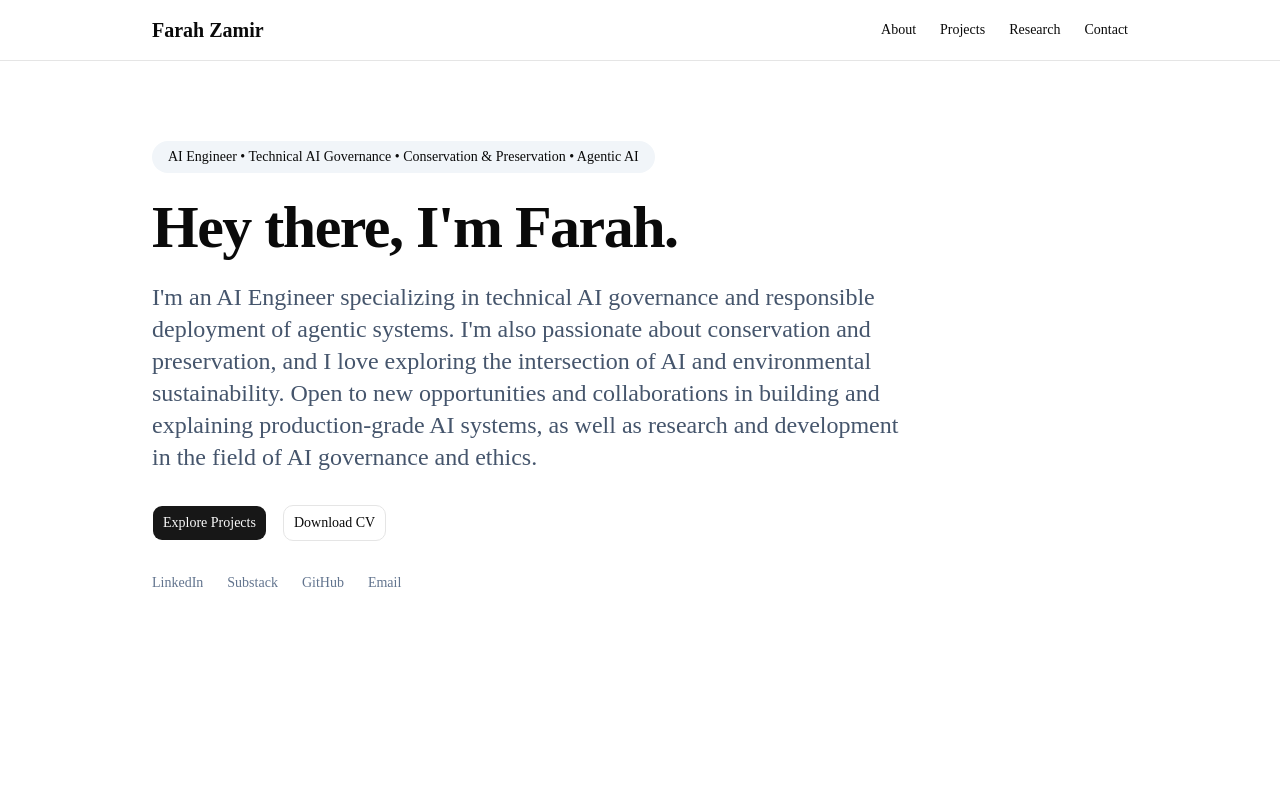
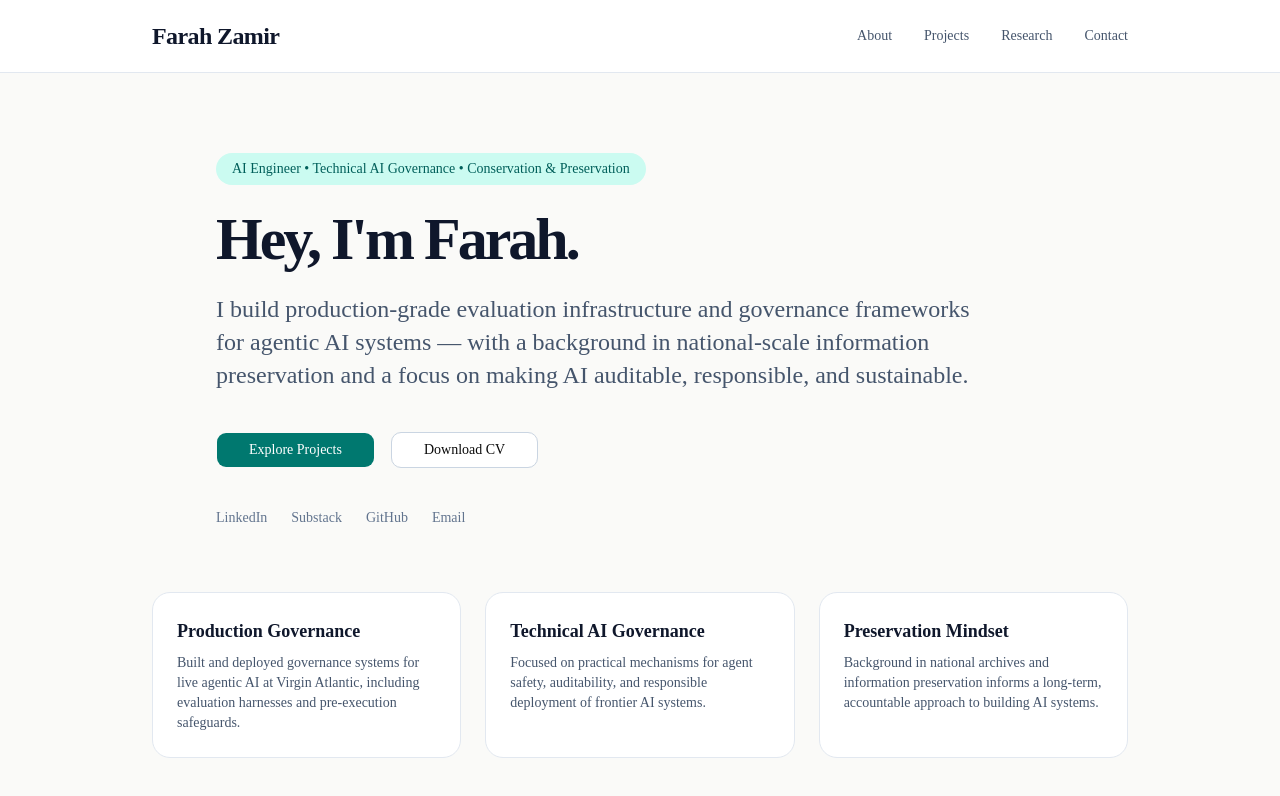
Before and after one commit to dynamicsofanaisteroid/farah-zamir-portfolio, a Next.js app: page / in a window 1280 px wide. Shown: the top 796 px of the page. Built offline with nearby package versions, Linux system fonts and the light colour scheme.

Commit message:
Revamp homepage take 1

```diff
--- a/app/page.tsx
+++ b/app/page.tsx
@@ -3,80 +3,72 @@ import { Button } from "@/components/ui/button"
 
 export default function Home() {
   return (
-    // Force new deployment - social links fix
-    <div className="min-h-screen bg-white">
+    <div className="min-h-screen bg-[#FAFAF8]">
       {/* Navigation */}
-<nav className="border-b">
-  <div className="max-w-5xl mx-auto px-6 py-4 flex justify-between items-center">
-    <Link href="/" className="font-semibold text-xl">Farah Zamir</Link>
-
-    <div className="flex gap-6 text-sm">
-      <Link href="/about" className="hover:underline">About</Link>
-      <Link href="/projects" className="hover:underline">Projects</Link>
-      <Link href="/research" className="hover:underline">Research</Link>
-      <Link href="/contact" className="hover:underline">Contact</Link>
-    </div>
-  </div>
-</nav>
+      <nav className="border-b border-slate-200 bg-white">
+        <div className="max-w-5xl mx-auto px-6 py-5 flex justify-between items-center">
+          <Link href="/" className="font-semibold text-2xl tracking-tight text-slate-900">
+            Farah Zamir
+          </Link>
+          <div className="flex gap-8 text-sm font-medium text-slate-600">
+            <Link href="/about" className="hover:text-slate-900 transition-colors">About</Link>
+            <Link href="/projects" className="hover:text-slate-900 transition-colors">Projects</Link>
+            <Link href="/research" className="hover:text-slate-900 transition-colors">Research</Link>
+            <Link href="/contact" className="hover:text-slate-900 transition-colors">Contact</Link>
+          </div>
+        </div>
+      </nav>
 
       {/* Hero Section */}
-      <div className="max-w-5xl mx-auto px-6 pt-20 pb-16">
+      <div className="max-w-4xl mx-auto px-6 pt-20 pb-16">
         <div className="max-w-3xl">
-          <div className="inline-block px-4 py-1.5 rounded-full bg-slate-100 text-sm mb-6">
-            AI Engineer • Technical AI Governance • Conservation & Preservation • Agentic AI
+          <div className="inline-block px-4 py-1.5 rounded-full bg-teal-100 text-teal-800 text-sm font-medium mb-6">
+            AI Engineer • Technical AI Governance • Conservation &amp; Preservation
           </div>
 
-          <h1 className="text-6xl font-semibold tracking-tight mb-6">
-            Hey there, I'm Farah.
+          <h1 className="text-6xl font-semibold tracking-tighter text-slate-900 mb-6 leading-none">
+            Hey, I&apos;m Farah.
           </h1>
 
-          <p className="text-2xl text-slate-600 mb-8">
-            I'm an AI Engineer specializing in technical AI governance and responsible deployment of agentic systems. I'm also
-            passionate about conservation and preservation, and I love exploring the intersection of AI and environmental sustainability. Open to
-            new opportunities and collaborations in building and explaining production-grade AI systems, as well as research and development in the field of AI governance and ethics.
+          <p className="text-2xl text-slate-600 leading-snug mb-10">
+            I build production-grade evaluation infrastructure and governance frameworks
+            for agentic AI systems — with a background in national-scale information
+            preservation and a focus on making AI auditable, responsible, and sustainable.
           </p>
 
           <div className="flex flex-wrap gap-4">
-           <Button size="lg" asChild>
-  <Link href="/projects">Explore Projects</Link>
-</Button>
-            <Button size="lg" variant="outline" asChild>
+            <Button asChild size="lg" className="bg-teal-700 hover:bg-teal-800 text-white px-8">
+              <Link href="/projects">Explore Projects</Link>
+            </Button>
+            <Button asChild variant="outline" size="lg" className="px-8 border-slate-300 hover:bg-white">
               <a href="/Farah_Zamir_CV.pdf" target="_blank">Download CV</a>
             </Button>
           </div>
 
-          {/* Social Links Section */}
-          <div className="flex gap-6 mt-8 text-sm text-slate-500">
-            <a
-              href="https://www.linkedin.com/in/farah-zamir-956659144"
-              target="_blank"
-              rel="noopener noreferrer"
-              className="hover:text-slate-900 transition-colors"
-            >
-              LinkedIn
-            </a>
-            <a
-              href="https://dynamicsofanaisteroid.substack.com/"
-              target="_blank"
-              rel="noopener noreferrer"
-              className="hover:text-slate-900 transition-colors"
-            >
-              Substack
-            </a>
-            <a
-              href="https://github.com/dynamicsofanaisteroid"
-              target="_blank"
-              rel="noopener noreferrer"
-              className="hover:text-slate-900 transition-colors"
-            >
-              GitHub
-            </a>
-            <a
-              href="mailto:dynamicsofanaisteroid@gmail.com"
-              className="hover:text-slate-900 transition-colors"
-            >
-              Email
-            </a>
+          {/* Social Links */}
+          <div className="flex gap-6 mt-10 text-sm text-slate-500">
+            <a href="https://www.linkedin.com/in/farah-zamir-956659144" target="_blank" className="hover:text-teal-700 transition-colors">LinkedIn</a>
+            <a href="https://dynamicsofanaisteroid.substack.com/" target="_blank" className="hover:text-teal-700 transition-colors">Substack</a>
+            <a href="https://github.com/dynamicsofanaisteroid" target="_blank" className="hover:text-teal-700 transition-colors">GitHub</a>
+            <a href="mailto:dynamicsofanaisteroid@gmail.com" className="hover:text-teal-700 transition-colors">Email</a>
+          </div>
+        </div>
+      </div>
+
+      {/* Quick Highlights */}
+      <div className="max-w-5xl mx-auto px-6 pb-20">
+        <div className="grid md:grid-cols-3 gap-6">
+          <div className="bg-white border border-slate-200 rounded-2xl p-6">
+            <h3 className="font-semibold text-lg mb-2 text-slate-900">Production Governance</h3>
+            <p className="text-slate-600 text-sm">Built and deployed governance systems for live agentic AI at Virgin Atlantic, including evaluation harnesses and pre-execution safeguards.</p>
+          </div>
+          <div className="bg-white border border-slate-200 rounded-2xl p-6">
+            <h3 className="font-semibold text-lg mb-2 text-slate-900">Technical AI Governance</h3>
+            <p className="text-slate-600 text-sm">Focused on practical mechanisms for agent safety, auditability, and responsible deployment of frontier AI systems.</p>
+          </div>
+          <div className="bg-white border border-slate-200 rounded-2xl p-6">
+            <h3 className="font-semibold text-lg mb-2 text-slate-900">Preservation Mindset</h3>
+            <p className="text-slate-600 text-sm">Background in national archives and information preservation informs a long-term, accountable approach to building AI systems.</p>
           </div>
         </div>
       </div>
```
